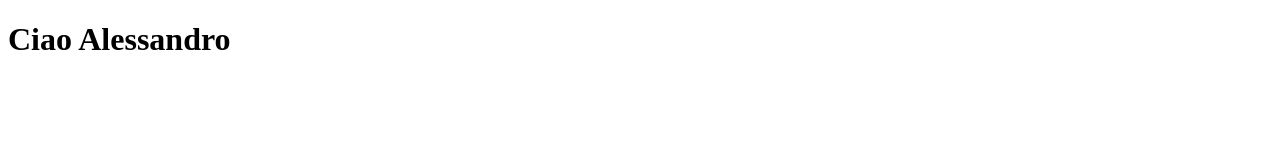
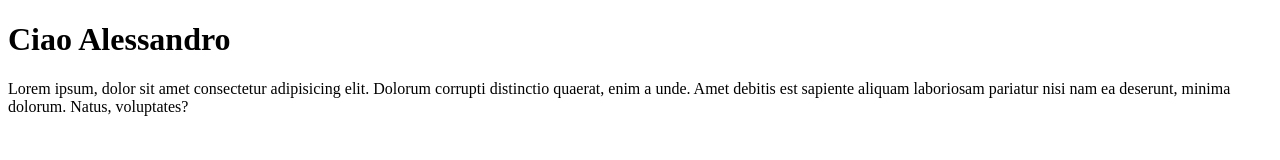
Before and after one commit to AlessandroSCPse/esercitazione-1, a plain HTML site: page index.html in a window 1280 px wide. Drawn offline with Linux system fonts and the light colour scheme.

Commit message:
aggiunto paragrafo

```diff
--- a/index.html
+++ b/index.html
@@ -8,5 +8,7 @@
 </head>
 <body>
     <h1>Ciao Alessandro</h1>
+
+    <p>Lorem ipsum, dolor sit amet consectetur adipisicing elit. Dolorum corrupti distinctio quaerat, enim a unde. Amet debitis est sapiente aliquam laboriosam pariatur nisi nam ea deserunt, minima dolorum. Natus, voluptates?</p>
 </body>
 </html>
```
